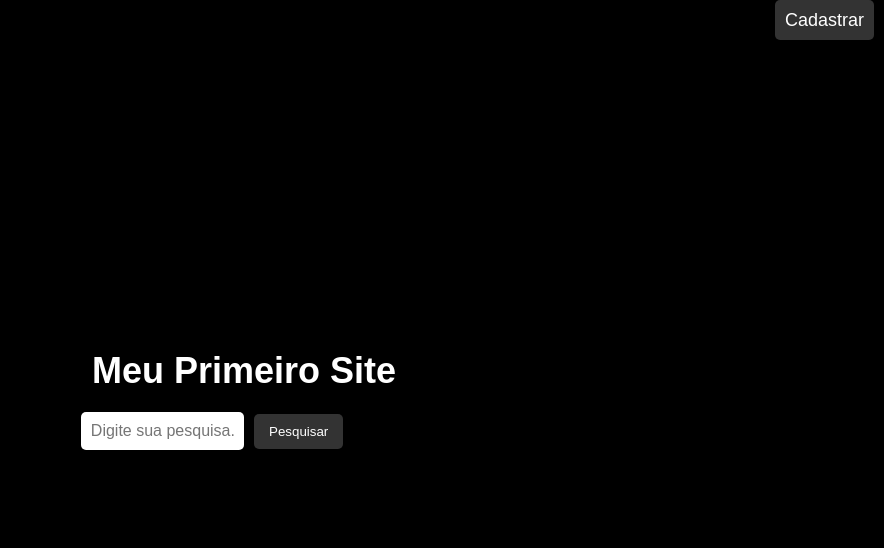
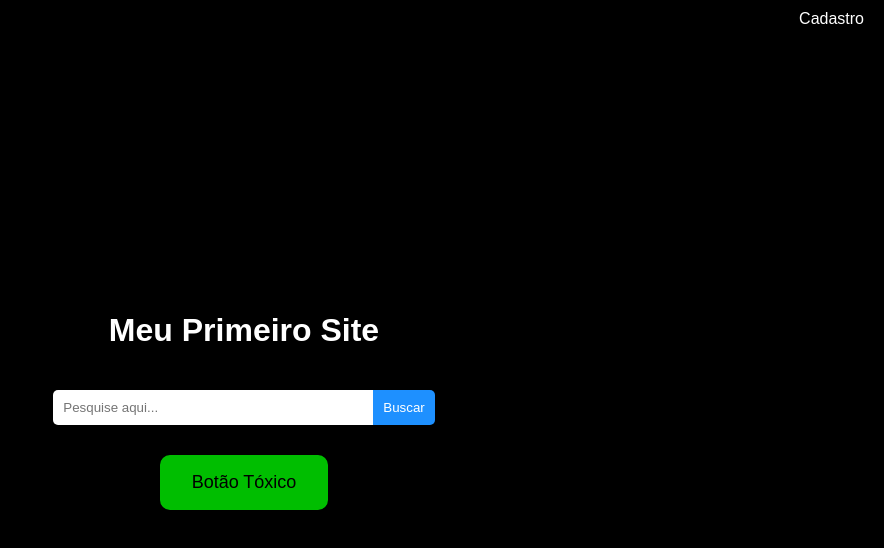
Before and after one commit to palmeirasntemmundial/jm, a plain HTML site: page css/index.html in a window 1280 px wide. Shown: the whole page, without its empty margins (396-1280 px from the left). Drawn offline with Linux system fonts and the light colour scheme; files that its build step writes are made by us from their sources.

Commit message:
botao toxico

```diff
--- a/SITE/style.css
+++ /dev/null
@@ -1,79 +0,0 @@
-* {
-    margin: 0;
-    padding: 0;
-    box-sizing: border-box;
-  }
-
-  body {
-    background-color: black;
-    color: white;
-    font-family: Arial, sans-serif;
-    height: 100vh;
-    display: flex;
-    flex-direction: column;
-    justify-content: center;
-    align-items: center;
-  }
-
-  .header {
-    position: absolute;
-    top: 10px;
-    right: 10px;
-    font-size: 18px;
-  }
-
-  .cadastro {
-    color: white;
-    text-decoration: none;
-    background-color: #333;
-    padding: 10px;
-    border-radius: 5px;
-    transition: background-color 0.3s;
-  }
-
-  .cadastro:hover {
-    background-color: #555;
-  }
-
-  .container {
-    display: flex;
-    flex-direction: column;
-    justify-content: center;
-    align-items: center;
-    height: 100%;
-    width: 100%;
-  }
-
-  .title h1 {
-    font-size: 36px;
-    margin-bottom: 20px; /* Espaço entre o título e a barra de pesquisa */
-  }
-
-  .search-container {
-    display: flex;
-    align-items: center;
-  }
-
-  .search-bar {
-    width: 50%;
-    padding: 10px;
-    font-size: 16px;
-    border: none;
-    border-radius: 5px;
-    outline: none;
-  }
-
-  .search-button {
-    padding: 10px 15px;
-    margin-left: 10px; /* Espaço entre a barra de pesquisa e o botão */
-    background-color: #333;
-    color: white;
-    border: none;
-    border-radius: 5px;
-    cursor: pointer;
-    transition: background-color 0.3s;
-  }
-
-  .search-button:hover {
-    background-color: #555;
-  }
--- a/css/index.html
+++ b/css/index.html
@@ -1,24 +1,93 @@
 <!DOCTYPE html>
-  <html lang="pt-br">
+<html>
 <head>
     <meta charset="UTF-8">
     <meta name="viewport" content="width=device-width, initial-scale=1.0">
-        <title>Cadastro e Pesquisa</title>
-        <link rel="stylesheet" href="style.css">
+    <title>Barra de Pesquisa</title>
+    <style>
+        body {
+            background-color: black;
+            color: white;
+            margin: 0;
+            font-family: Arial, sans-serif;
+            height: 100vh;
+            display: flex;
+            justify-content: center;
+            align-items: center;
+            position: relative;
+        }
+        .search-container {
+            display: flex;
+            flex-direction: column;
+            align-items: center;
+        }
+        .search-bar-container {
+            display: flex;
+            align-items: center;
+            margin-top: 20px;
+        }
+        .search-bar {
+            padding: 10px;
+            width: 300px;
+            border-radius: 5px 0 0 5px;
+            border: none;
+            outline: none;
+        }
+        .search-button {
+            padding: 10px;
+            background-color: #1e90ff;
+            border: none;
+            border-radius: 0 5px 5px 0;
+            color: white;
+            cursor: pointer;
+        }
+        .search-button:hover {
+            background-color: #0073e6;
+        }
+        .signup {
+            position: absolute;
+            top: 10px;
+            right: 20px;
+            color: white;
+            text-decoration: none;
+        }
+        .signup:hover {
+            text-decoration: underline;
+        }
+        .toxic-button {
+            margin-top: 30px;
+            padding: 15px 30px;
+            background-color: #00FF00;
+            color: black;
+            border: 2px solid #00FF00;
+            border-radius: 10px;
+            font-size: 18px;
+            cursor: pointer;
+            text-shadow: 0 0 5px #00FF00, 0 0 10px #00FF00;
+            animation: flicker 1.5s infinite alternate;
+        }
+
+        .toxic-button:hover {
+            background-color: black;
+            color: #00FF00;
+        }
+
+        @keyframes flicker {
+            0% { opacity: 1; }
+            50% { opacity: 0.4; }
+            100% { opacity: 1; }
+        }
+    </style>
 </head>
 <body>
-        <div class="header">
-            <a href="#" class="cadastro">Cadastrar</a>
+    <a href="#" class="signup">Cadastro</a>
+    <div class="search-container">
+        <h1>Meu Primeiro Site</h1>
+        <div class="search-bar-container">
+            <input type="text" class="search-bar" placeholder="Pesquise aqui...">
+            <button class="search-button">Buscar</button>
         </div>
-
-        <div class="container">
-            <div class="title">
-                <h1>Meu Primeiro Site</h1>
-            </div>
-            <div class="search-container">
-                <input type="text" class="search-bar" placeholder="Digite sua pesquisa...">
-                <button class="search-button">Pesquisar</button>
-            </div>
+        <button class="toxic-button">Botão Tóxico</button>
     </div>
 </body>
 </html>
```
Also changed, not shown: SITE/index.html (deleted, +0 -24 lines). Lines whose indentation alone changed are shown as unchanged.
